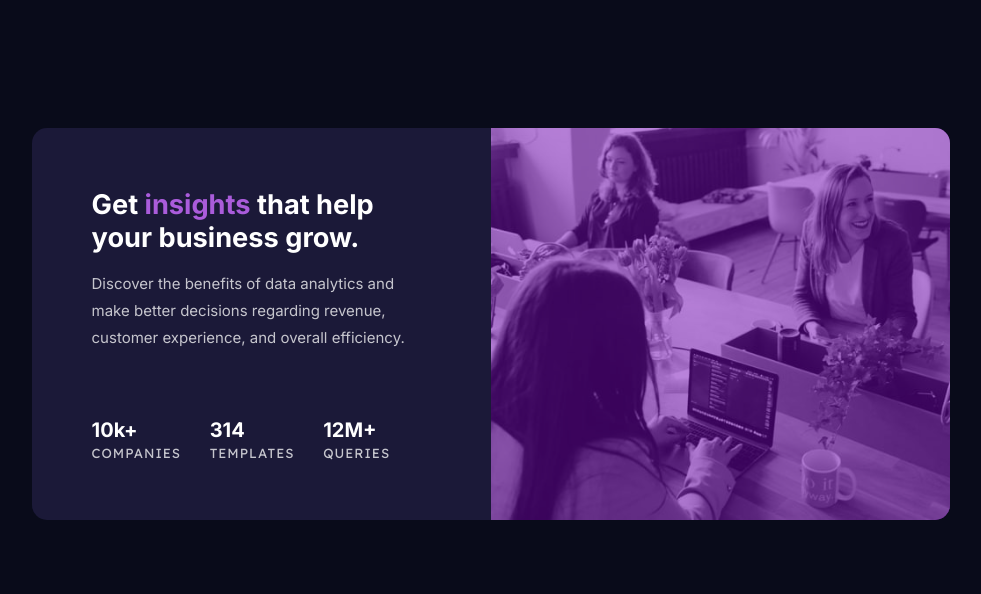
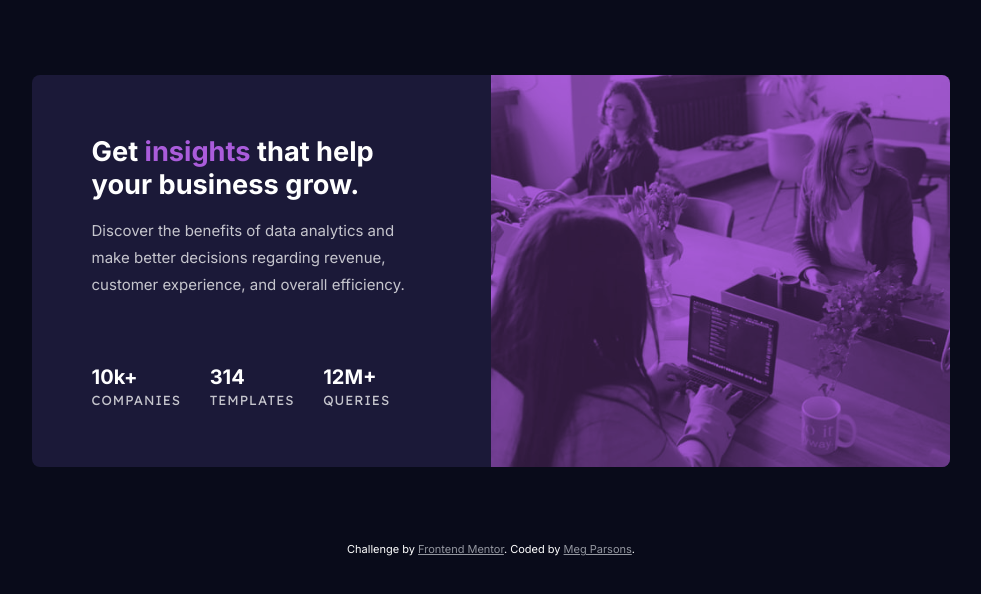
Before and after one commit to techmeg/stats-preview-card, a plain HTML site: page index.html in a window 1280 px wide. Shown: the whole page, without its empty margins (149-1130 px from the left). Drawn offline with Linux system fonts and the light colour scheme.

Commit message:
style tweaks

```diff
--- a/index.html
+++ b/index.html
@@ -12,28 +12,26 @@
   <link href="https://fonts.googleapis.com/css2?family=Inter:wght@400;700&family=Lexend+Deca&display=swap" rel="stylesheet">
 
   <!-- Feel free to remove these styles or customise in your own stylesheet 👍 -->
-  <style>
-    .attribution { display: none; font-size: 11px; text-align: center; }
-    .attribution a { color: hsl(228, 45%, 44%); }
-  </style>
+
 </head>
 <body>
-  <main class="grid">
-    <div class="image">
-      <img src="images/image-header-desktop.jpg" alt="women working on laptops">
+  <main class="card">
+    <div class="card-image">
+      <img class="desktop-image" src="images/image-header-desktop.jpg" alt="women working on laptops">
+      <img class="mobile-image" src="images/image-header-mobile.jpg" alt="women working on laptops">
     </div>
     <section>
-      <div class="text">
+      <div class="card-text">
         <h1>Get <span class="accent-color">insights</span> that help your business grow.</h1>
 
         <p>Discover the benefits of data analytics and make better decisions regarding revenue, customer
           experience, and overall efficiency.</p>
       </div>
 
-      <div class="stats">
-        <div class="stat-item"><span>10k+</span> <h2>companies</h2></div>
-        <div class="stat-item"><span>314</span><h2>templates</h2></div>
-        <div class="stat-item"><span>12M+</span><h2>queries</h2></div>
+      <div class="card-stats">
+        <div class="stat-item"><span>10k+</span> <p class="stat-item-label">companies</p></div>
+        <div class="stat-item"><span>314</span><p class="stat-item-label">templates</p></div>
+        <div class="stat-item"><span>12M+</span><p class="stat-item-label">queries</p></div>
       </div>
     </section>
 
--- a/style.css
+++ b/style.css
@@ -7,48 +7,63 @@
 body {
     background-color: hsl(233, 47%, 7%);
     display: flex;
+    flex-direction: column;
     justify-content: center;
     align-items: center;
     font-family: 'Inter', sans-serif;
     font-size: 15px;
 }
-main {
+.attribution {
+    color:hsl(0, 0%, 100%);
+    font-size: 11px; text-align: center;
+}
+
+.attribution a {
+    color: hsl(225, 6%, 60%);
+}
+.card {
     margin: 5em 4%;
     max-width: 1440px;
+    border-radius: 8px;
 }
 section {
     background-color: hsl(244, 38%, 16%);
+    border-radius: 0 0 8px 8px;
 }
-.text, .stats {
+.card-text, .card-stats {
     color: hsl(0, 0%, 100%);
     padding: 0 2.5rem;
 }
- .text, .stats, .stats h2 {
+ .card-text, .card-stats, .stat-item-label {
     padding-bottom: 2rem;
 }
-.image {
-    background-color: hsl(277, 94%, 37%);
-    border-radius: 15px 15px 0 0;
+.card-image {
+    background-color:hsl(277, 64%, 61%);
+    border-radius: 8px 8px 0 0;
     grid-row: 1;
     position: relative;
 }
-.image::after {
+.card-image::after {
     display: block;
     content: '';
     /* 4:3 aspect ratio */
     padding-bottom: 75%;
 }
-.image img{
-    border-radius: 15px 15px 0 0;
+.desktop-image, .mobile-image {
+    border-radius: 8px 8px 0 0;
     height: 100%;
     left: 0;
+    mix-blend-mode: multiply;
     object-fit: cover;
-    opacity: 0.5;
+    opacity: 0.73;
     position: absolute;
     top: 0;
     width: 100%;
 }
-.text {
+.desktop-image {
+    display: none;
+}
+.card-text {
     grid-row: 2;
     text-align: center;
 }
@@ -59,20 +74,21 @@ h1 {
 .accent-color {
     color:hsl(277, 64%, 61%);
 }
-.text p {
+.card-text p {
     color: hsla(0, 0%, 100%, 0.75);
     line-height: 1.8;
 }
-.stats {
+.card-stats {
+    border-radius: 0 0 8px 8px;
     text-align: center;
 }
-.stats span {
+.card-stats span {
     font-size: 1.25rem;
     font-weight: 700;
     grid-row: 3;
     line-height: 1.5;
 }
-.stats h2 {
+.stat-item-label {
     color: hsla(0, 0%, 100%, 0.75);
     font-size: .825rem;
     font-weight: 400;
@@ -82,37 +98,43 @@ h1 {
 }
 
 
-@media (min-width: 1024px) {
+@media (min-width: 800px) {
     main {
         margin: 10%;
     }
-    .grid {
+    .card {
         grid-template-columns: 50% 50%;
         display: grid;
     }
 
-    .image {
+    .card-image {
         grid-column: 2;
     }
-    .image, .image img {
-        border-radius: 0 15px 15px 0;
+    .card-image, .card-image img {
+        border-radius: 0 8px 8px 0;
+    }
+    .desktop-image {
+        display: block;
+    }
+    .mobile-image {
+        display: none;
     }
     section {
-        border-radius: 15px 0 0 15px;
+        border-radius: 8px 0 0 8px;
         grid-column: 1;
         display: flex;
         flex-direction: column;
         justify-content: center;
         padding: 13% 15% 13% 13%;
     }
-    .text {
+    .card-text {
         padding: 0;
         text-align: left;
     }
     h1 {
         padding-top: 0;
     }
-    .stats {
+    .card-stats {
         display: flex;
         justify-content: space-between;
         grid-column: 1;
@@ -120,7 +142,7 @@ h1 {
         text-align: left;
         padding: 4rem 2rem 0 0;
     }
-    .stats h2 {
+    .stat-item-label {
         padding-bottom: 0;
     }
 }
```
